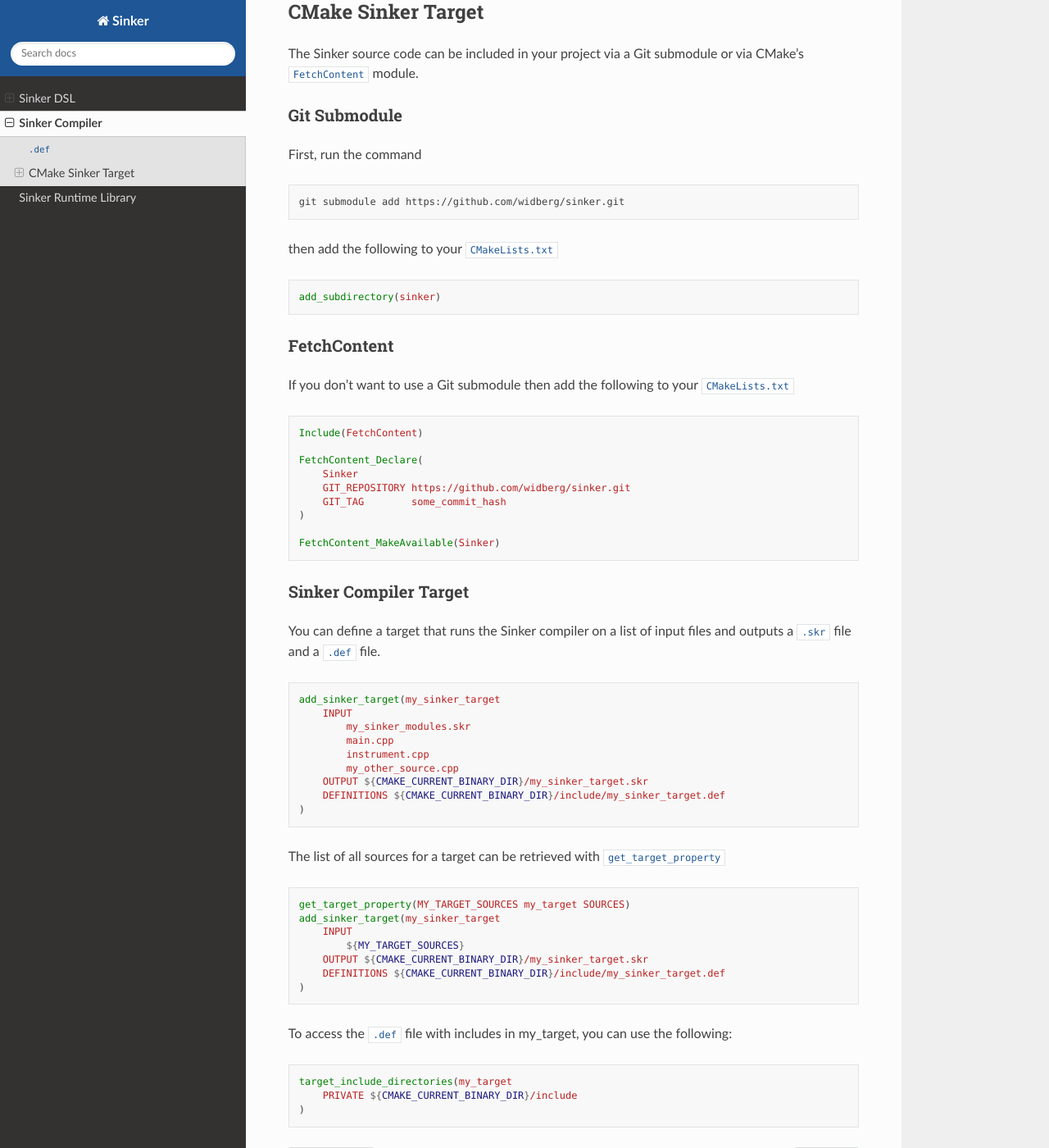
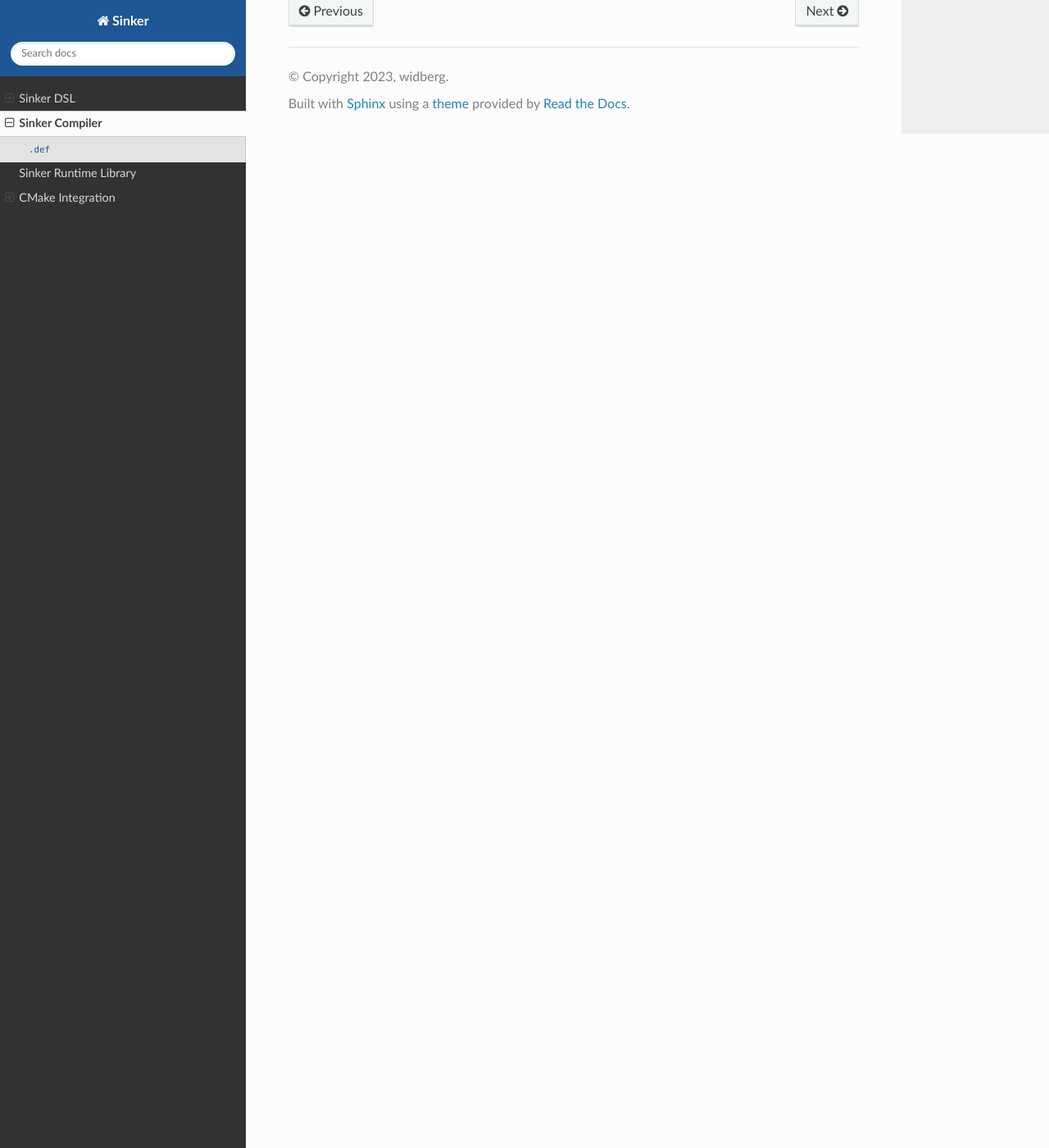
Before and after one commit to widberg/sinker, a Sphinx documentation site: the page built from docs/source/sinkercompiler.rst, in a window 1280 px wide and 1400 px high, scrolled down 1547 px. Shown: the whole window at 82% size. Built offline with Sphinx 7.4.7 and the Read the Docs theme 2.0.0, drawn with Linux system fonts in a browser that asks for light colours.

Commit message:
[Docs] Add CMake page

```diff
--- a/docs/source/index.rst
+++ b/docs/source/index.rst
@@ -8,3 +8,4 @@
    sinkerdsl
    sinkercompiler
    sinkerruntimelibrary
+   cmakeintegration
--- a/docs/source/sinkercompiler.rst
+++ b/docs/source/sinkercompiler.rst
@@ -68,77 +68,3 @@
     }
 
 The macros can be redefined and the ``.def`` can be included as many times as necessary.
-
-CMake Sinker Target
--------------------
-
-The Sinker source code can be included in your project via a Git submodule or via CMake's ``FetchContent`` module.
-
-Git Submodule
-^^^^^^^^^^^^^
-
-First, run the command
-
-.. code-block:: bash
-
-    git submodule add https://github.com/widberg/sinker.git
-
-then add the following to your ``CMakeLists.txt``
-
-.. code-block:: cmake
-
-    add_subdirectory(sinker)
-
-FetchContent
-^^^^^^^^^^^^
-
-If you don't want to use a Git submodule then add the following to your ``CMakeLists.txt``
-
-.. code-block:: cmake
-
-    Include(FetchContent)
-
-    FetchContent_Declare(
-        Sinker
-        GIT_REPOSITORY https://github.com/widberg/sinker.git
-        GIT_TAG        some_commit_hash
-    )
-
-    FetchContent_MakeAvailable(Sinker)
-
-Sinker Compiler Target
-^^^^^^^^^^^^^^^^^^^^^^
-
-You can define a target that runs the Sinker compiler on a list of input files and outputs a ``.skr`` file and a ``.def`` file.
-
-.. code-block:: cmake
-
-    add_sinker_target(my_sinker_target
-        INPUT
-            my_sinker_modules.skr
-            main.cpp
-            instrument.cpp
-            my_other_source.cpp
-        OUTPUT ${CMAKE_CURRENT_BINARY_DIR}/my_sinker_target.skr
-        DEFINITIONS ${CMAKE_CURRENT_BINARY_DIR}/include/my_sinker_target.def
-    )
-
-The list of all sources for a target can be retrieved with ``get_target_property``
-
-.. code-block:: cmake
-
-    get_target_property(MY_TARGET_SOURCES my_target SOURCES)
-    add_sinker_target(my_sinker_target
-        INPUT
-            ${MY_TARGET_SOURCES}
-        OUTPUT ${CMAKE_CURRENT_BINARY_DIR}/my_sinker_target.skr
-        DEFINITIONS ${CMAKE_CURRENT_BINARY_DIR}/include/my_sinker_target.def
-    )
-
-To access the ``.def`` file with includes in my_target, you can use the following:
-
-.. code-block:: cmake
-
-    target_include_directories(my_target
-        PRIVATE ${CMAKE_CURRENT_BINARY_DIR}/include
-    )
```
Also changed, not shown: docs/source/cmakeintegration.rst (added, +87 -0 lines).
